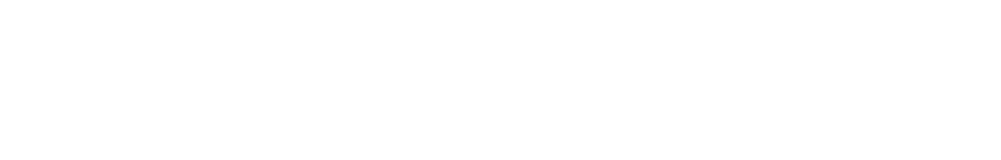
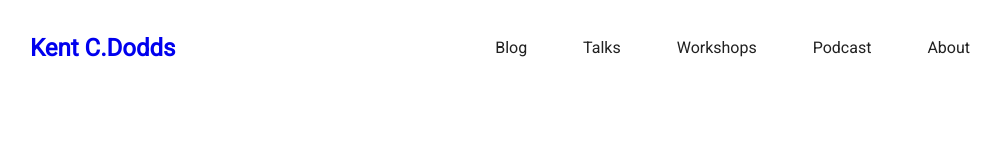
Before and after one commit to Shapoval-Sergey/plactical-lessons-css, a plain HTML site: page task3.html in a window 1280 px wide. Shown: the whole page, without its empty margins (130-1131 px from the left). Drawn offline with Linux system fonts and the light colour scheme.

Commit message:
Add finish

```diff
--- a/css/task2.css
+++ b/css/task2.css
@@ -5,17 +5,41 @@
   font-size: 16 px;
 }
 
-.blog-title h1 {
-  font-size: 18 px;
+.blog-head a {
+  text-decoration: none;
 }
 
-.blog-title a {
+.blog-nav li {
+  list-style-type: none;
+}
+
+.blog-nav a {
   color: inherit;
   font-size: inherit;
   text-decoration: none;
 }
 
-.blog-title a:hover,
-.blog-title a:focus {
+.blog-nav a:hover,
+.blog-nav a:focus {
   color: #2196f3;
 }
+
+.blog-head {
+  display: inline-flex;
+}
+
+.list {
+  display: inline-flex;
+  padding: 12px 20px 12px 20px;
+}
+
+.blog-title {
+  display: flex;
+  flex-flow: row nowrap;
+  justify-content: space-between;
+  align-items: center;
+}
+
+.blog-nav :not(:first-child) {
+  margin-left: 12px;
+}
--- a/css/task3.css
+++ b/css/task3.css
@@ -0,0 +1,50 @@
+.blog {
+  font-family: 'Roboto', 'Verdana', sans-serif;
+  color: #212121;
+  line-height: 1.5;
+  font-size: 16 px;
+}
+
+.blog-head a {
+  text-decoration: none;
+}
+
+.blog-nav li {
+  list-style-type: none;
+}
+
+.blog-nav a {
+  color: inherit;
+  font-size: inherit;
+  text-decoration: none;
+}
+
+.blog-nav a:hover,
+.blog-nav a:focus {
+  color: #2196f3;
+}
+
+.blog-head {
+  display: inline-flex;
+}
+
+.list {
+  display: inline-flex;
+  padding: 12px 20px 12px 20px;
+}
+
+.blog-title {
+  display: flex;
+  flex-flow: row nowrap;
+  justify-content: space-between;
+  align-items: center;
+  padding-left: 24px;
+  padding-right: 24px;
+  width: 960px;
+  margin-left: auto;
+  margin-right: auto;
+}
+
+.blog-nav :not(:first-child) {
+  margin-left: 12px;
+}
--- a/css/task4.css
+++ b/css/task4.css
@@ -0,0 +1,26 @@
+.list {
+  display: flex;
+  flex-direction: column;
+  font-family: 'Roboto', 'Verdana', sans-serif;
+  color: #212121;
+  line-height: 1.5;
+  font-size: 16 px;
+}
+
+.list :nth-child(3n + 1) {
+  background-color: #ff4081;
+}
+
+.list :nth-child(3n + 2) {
+  background-color: #ff9800;
+}
+
+.list :nth-child(3n + 3) {
+  background-color: #4caf50;
+}
+
+.list :not(:last-child) {
+  margin-bottom: 10px;
+  padding-top: 5px;
+  padding-bottom: 5px;
+}
--- a/task3.html
+++ b/task3.html
@@ -4,7 +4,25 @@
     <meta charset="UTF-8" />
     <meta name="viewport" content="width=device-width, initial-scale=1.0" />
     <meta http-equiv="X-UA-Compatible" content="ie=edge" />
-    <title>Document</title>
+    <link
+      href="https://fonts.googleapis.com/css?family=Roboto&display=swap"
+      rel="stylesheet"
+    />
+    <link rel="stylesheet" href="css/task3.css" />
+    <title>BLOG</title>
   </head>
-  <body></body>
+  <body class="blog">
+    <header class="blog-title">
+      <h2 class="blog-head"><a href="/">Kent C.Dodds</a></h2>
+      <nav class="blog-nav">
+        <ul>
+          <li class="list"><a href="/blog">Blog</a></li>
+          <li class="list"><a href="/talks">Talks</a></li>
+          <li class="list"><a href="/workshops">Workshops</a></li>
+          <li class="list"><a href="/podcast">Podcast</a></li>
+          <li class="list"><a href="/about">About</a></li>
+        </ul>
+      </nav>
+    </header>
+  </body>
 </html>
```
Also changed, not shown: task2.html (+6 -6 lines), task4.html (+19 -2 lines).
